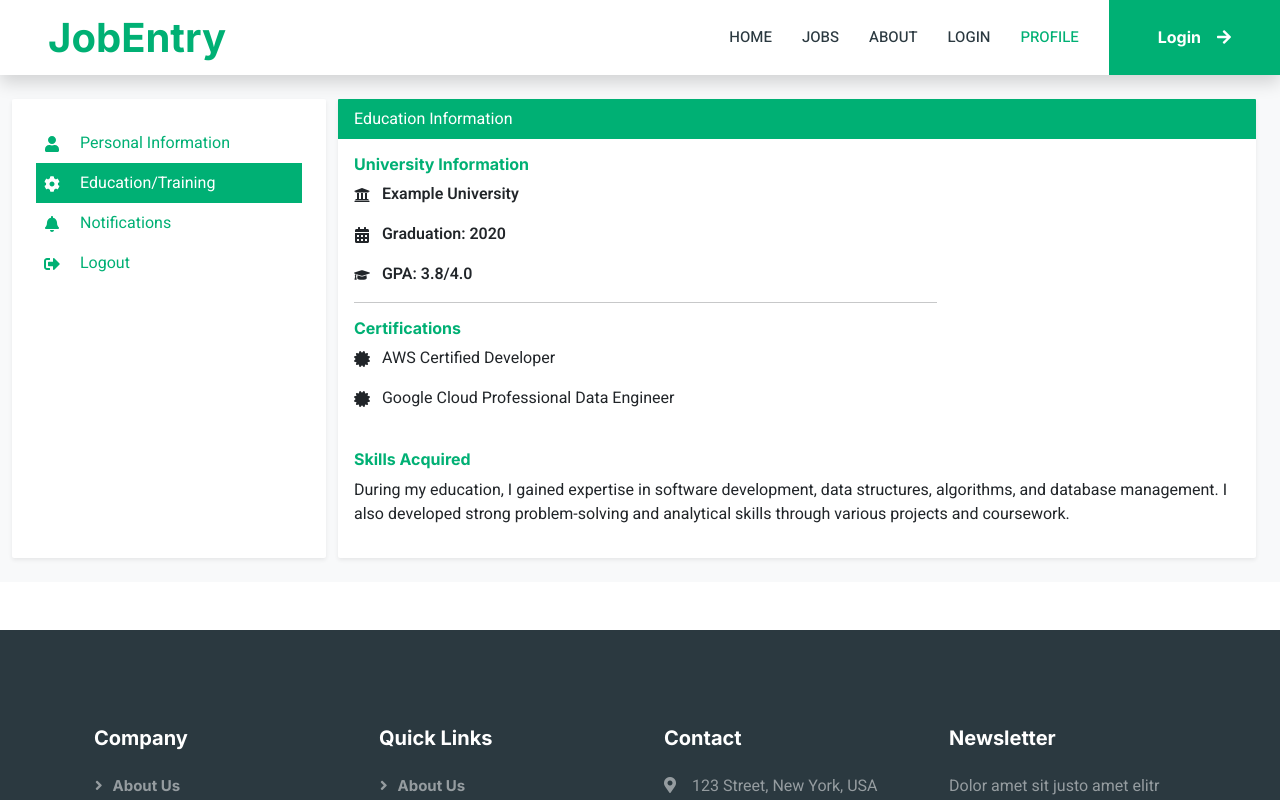
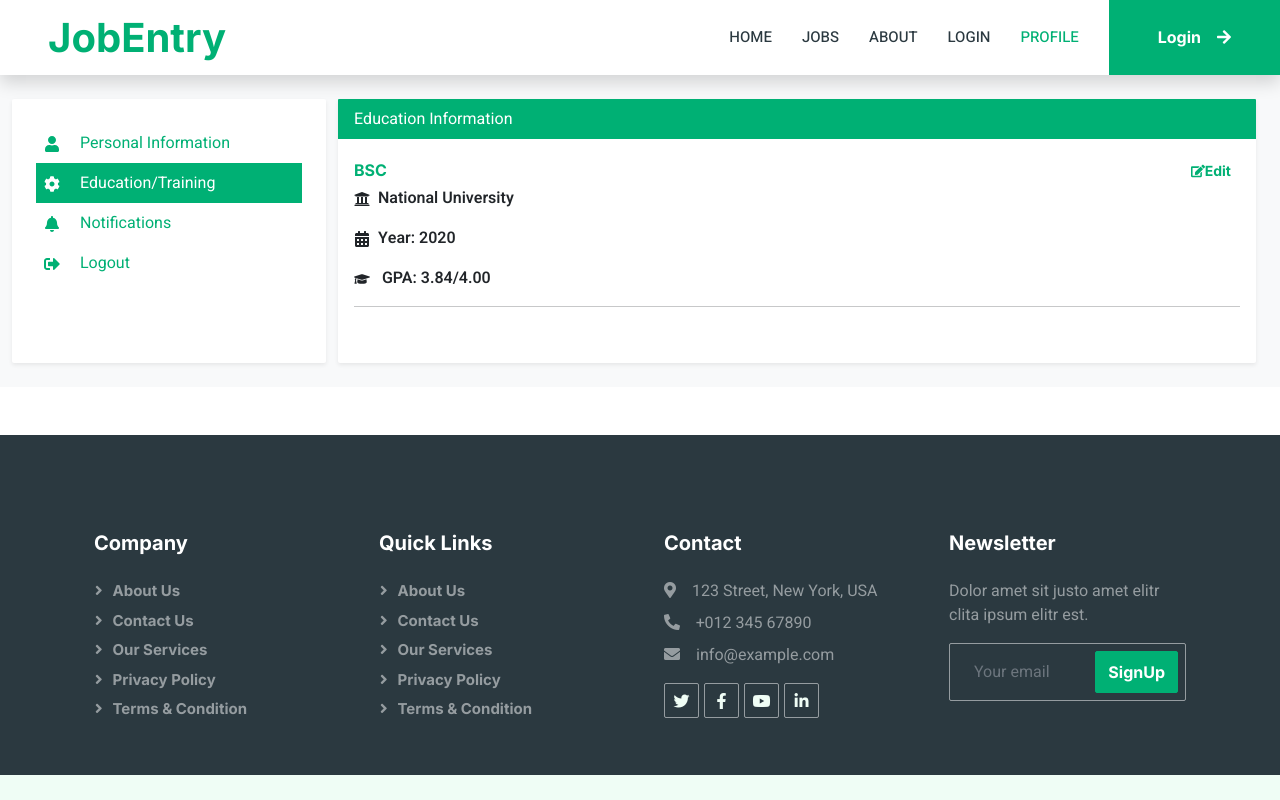
Before and after one commit to mehedihasanhasib/job-listing-frontend, a React (Vite) app: page /profile/education in a window 1280 px wide. Shown: the top 800 px of the page. Built offline with nearby package versions, Linux system fonts and the light colour scheme.

Commit message:
education section dynamic

```diff
--- a/src/components/profile/EducationInfo.jsx
+++ b/src/components/profile/EducationInfo.jsx
@@ -1,7 +1,44 @@
-import { Row, Col, Card } from "react-bootstrap";
-import { FaUniversity, FaCalendarAlt, FaGraduationCap, FaCertificate} from "react-icons/fa";
+import { useState } from "react";
+import { Row, Col, Card, Button } from "react-bootstrap";
+import {
+  FaUniversity,
+  FaCalendarAlt,
+  FaGraduationCap,
+  FaEdit,
+} from "react-icons/fa";
 
 const EducationInfo = () => {
+  const [input, setInput] = useState(true);
+  function getEducation(degree, institute, year, cgpa) {
+    return (
+      <>
+        <Col md={12}>
+          <div className="d-flex align-items-center justify-content-between">
+            <h6 className="text-primary m-0">{degree}</h6>
+            <Button
+              variant="link"
+              size="sm"
+              className="d-flex align-items-center"
+            >
+              <FaEdit /> Edit
+            </Button>
+          </div>
+          <p>
+            <FaUniversity className="me-2" />
+            <strong>{institute}</strong>
+          </p>
+          <p>
+            <FaCalendarAlt className="me-2" />
+            <strong>Year: {year}</strong>
+          </p>
+          <p>
+            <FaGraduationCap className="me-2" /> <strong>GPA: {cgpa}</strong>
+          </p>
+          <hr />
+        </Col>
+      </>
+    );
+  }
   return (
     <Col md={9}>
       <Card className="shadow-sm rounded border-0">
@@ -10,30 +47,9 @@ const EducationInfo = () => {
         </Card.Header>
         <Card.Body>
           <Row className="mb-4">
-
-        <Col md={8}>
-          <h6 className="text-primary">University Information</h6>
-          <p>
-            <FaUniversity className="me-2" />{" "}
-            <strong>Example University</strong>
-          </p>
-          <p>
-            <FaCalendarAlt className="me-2" /> <strong>Graduation: 2020</strong>
-          </p>
-          <p>
-            <FaGraduationCap className="me-2" /> <strong>GPA: 3.8/4.0</strong>
-          </p>
-          <hr />
-          <h6 className="text-primary">Certifications</h6>
-          <p>
-            <FaCertificate className="me-2" /> AWS Certified Developer
-          </p>
-          <p>
-            <FaCertificate className="me-2" /> Google Cloud Professional Data Engineer
-          </p>
-        </Col>
+            {getEducation("BSC", "National University", "2020", "3.84/4.00")}
           </Row>
-      <Row>
+          {/* <Row>
         <Col>
           <h6 className="text-primary">Skills Acquired</h6>
           <p>
@@ -43,7 +59,7 @@ const EducationInfo = () => {
             various projects and coursework.
           </p>
         </Col>
-      </Row>
+      </Row> */}
         </Card.Body>
       </Card>
     </Col>
--- a/src/components/profile/Sidebar.jsx
+++ b/src/components/profile/Sidebar.jsx
@@ -24,10 +24,10 @@ export default function Sidebar() {
           >
             <FaCog className="me-3" /> Education/Training
           </NavLink>
-          <NavLink href="#notifications" className="p-2">
+          <NavLink href="#" className="p-2">
             <FaBell className="me-3" /> Notifications
           </NavLink>
-          <NavLink href="#logout" className="p-2">
+          <NavLink href="#" className="p-2">
             <FaSignOutAlt className="me-3" /> Logout
           </NavLink>
         </ListGroup>
```
Lines whose indentation alone changed are shown as unchanged.
